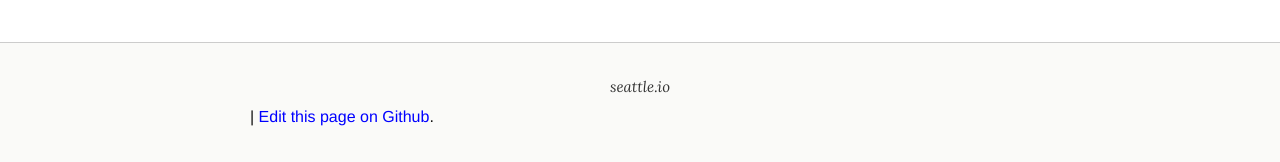
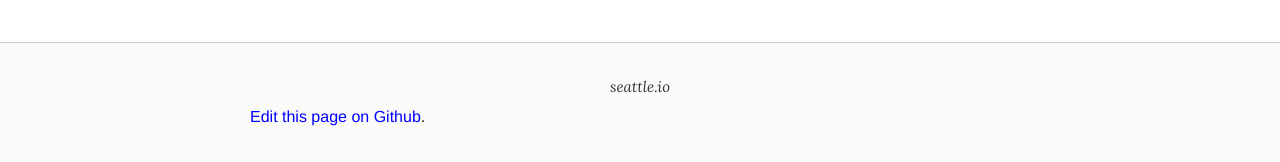
Before and after one commit to seattleio/seattleio.github.com, a Jekyll site: the page built from index.html, in a window 1280 px wide. Shown: the part 1182-1344 px from the top of the page. Built offline with Jekyll 4.4.1, drawn with Linux system fonts in a browser that asks for light colours.

```diff
--- a/_includes/footer.html
+++ b/_includes/footer.html
@@ -3,7 +3,8 @@
     <div class="content col col-12 ">
       <a href="{{site.baseurl}}/" class="site-logo">
         <h1 class="site-title">{{site.title}}</h1>
-      </a> | <a href="https://github.com/{{ site.github.repository_nwo }}/edit/master/{{ page.path }}">Edit this page on Github</a>.</p>
+      </a>
+      <a href="https://github.com/{{ site.github.repository_nwo }}/edit/master/{{ page.path }}">Edit this page on Github</a>.</p>
     </div>
   </div>
 </footer>
```
